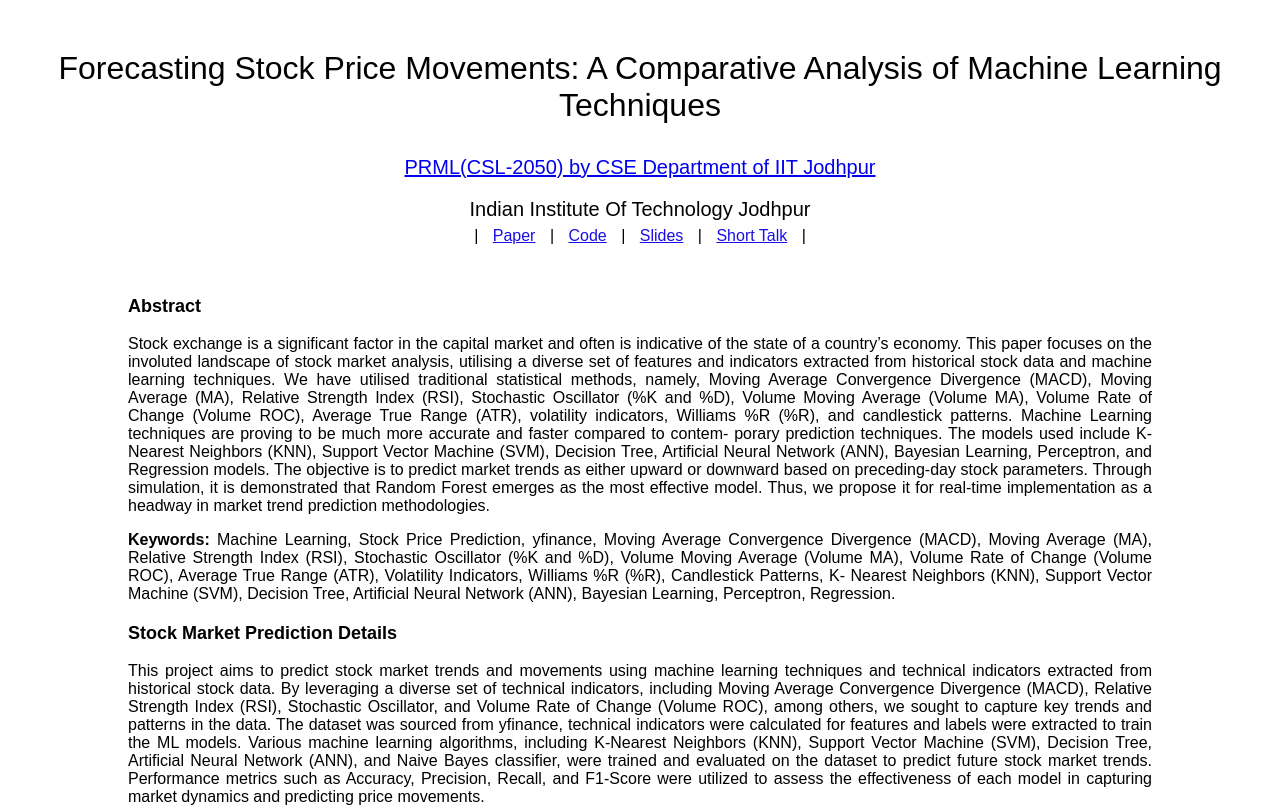
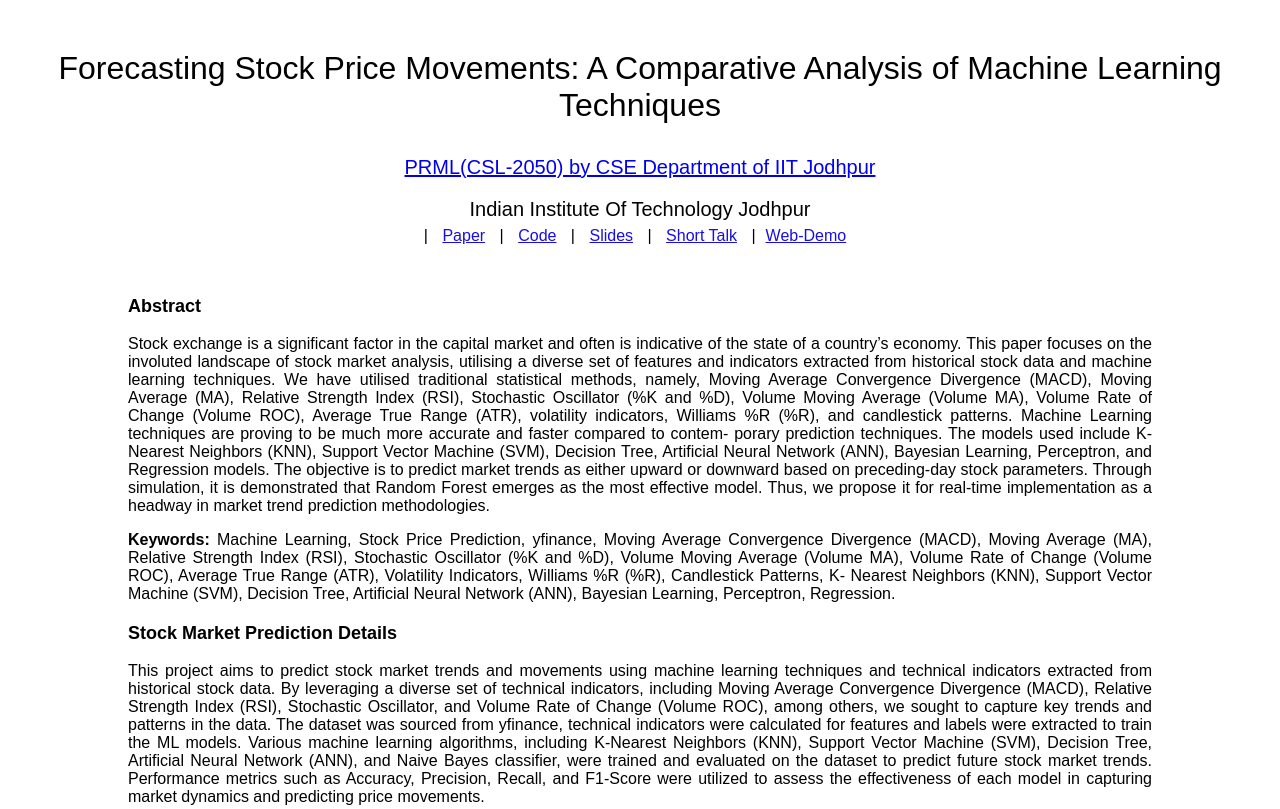
Before and after one commit to code-Hardik/PRML-project, a plain HTML site: page index.html in a window 1280 px wide. Shown: the top 809 px of the page. Drawn offline with Linux system fonts and the light colour scheme.

Commit message:
Update index.html

```diff
--- a/index.html
+++ b/index.html
@@ -48,7 +48,7 @@
         <tbody>
             <tr>
                 <td align="center">| <a href="https://code-hardik.github.io/PRML-project/PRML_Project_report.pdf">Paper</a> | <a href="https://github.com/Himmat1009/Stock_Market_Price_Movement_Prediction_ML/blob/main/PRML_Project.ipynb">Code</a> | <a href="https://code-hardik.github.io/PRML-project/PRML_project.pdf">Slides</a> | <a
-                        href="https://youtu.be/G5kyrEmNxcI">Short Talk</a> |</td>
+                        href="https://youtu.be/G5kyrEmNxcI">Short Talk</a> |<a href="https://code-hardik.github.io/PRML-project/PRML_Project_report.pdf">Web-Demo</a></td>
             </tr>
         </tbody>
     </table>
```
